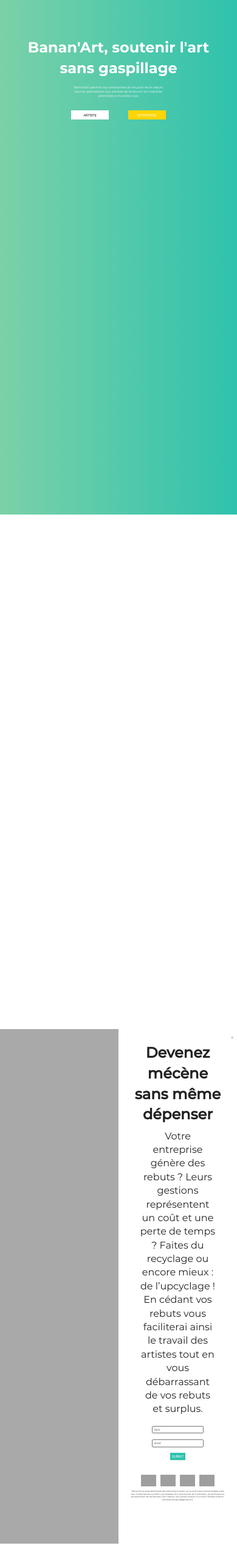
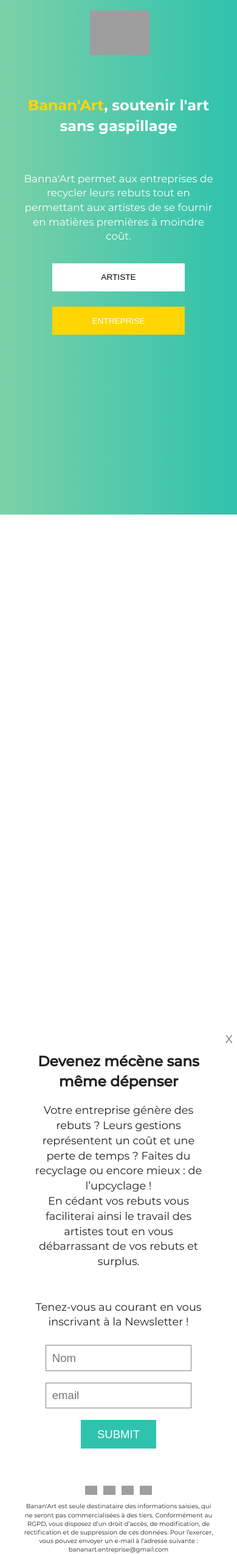
Before and after one commit to Horizon-CompetB3/horizon-Firstlanding-page, a PHP site: page / in a window 390 px wide. Shown: the whole page at 61% size. Run offline with PHP 8.4, Linux system fonts and the light colour scheme; grey boxes are pictures that could not be loaded.

Commit message:
css responsive

```diff
--- a/src/css/main.css
+++ b/src/css/main.css
@@ -57,6 +57,10 @@ section {
 
 }
 
+span {
+    color: #FFD503;
+}
+
 .btn-first {
   background: transparent;
   border: 0 solid black;
@@ -91,7 +95,12 @@ section {
     color: #fff;
 }
 
-
+.logo-bananart img {
+    width: 7%;
+    position: absolute;
+    top:2%;
+    left:2%;
+}
 
 
 /* MODAL ENTREPRISE + ARTISTE */
@@ -121,19 +130,21 @@ section {
   width: 80%;
   margin: auto;
   text-align: center;
+  margin-top: 2%;
 }
 
 .div-description {
     margin: auto;
-    margin-top: 5%;
-    width: 80%;
+    margin-top: 7%;
+    width: 90%;
+    font-size: 2.2vh;
 }
 
 .submit {
   background: #2FC2AD;
   border: 0 solid black;
   padding: 2%;
-  font-size: 1.3vw;
+  font-size: 2.2vh;
   text-transform: uppercase;
   color: #fff;
   margin-top: 3%;
@@ -141,10 +152,11 @@ section {
 
 .input-text {
   padding: 1%;
-  font-size: 1.2vw;
+  font-size: 2.2vh;
   color: #000;
   width: 50%;
   margin: 1%;
+  border: 1px grey solid;
 }
 
 .formulaire {
@@ -186,7 +198,7 @@ section {
   width: 40%;
   margin: auto;
   margin-top: 3%;
-
+  font-size: 1.5vw;
 }
 
 
@@ -205,13 +217,119 @@ section {
 }
 
 .icon-reseaux {
-    width: 25px;
+    width: 20px;
     margin: 1%;
 }
 
 .little-text {
   width: 100%;
-  font-size: 0.8vw;
+  font-size: 1.4vh;
   margin: auto;
+  margin-top: 1%;
+}
+
+
+
+
+
+@media only screen and (max-width: 600px) {
+
+
+.logo-bananart img {
+    width: 25%;
+    position: absolute;
+    top:2%;
+    left:38%;
+}
+
+.titre {
+  margin-top: 40%;
+}
+
+
+.btn-first {
+  background: transparent;
+  border: 0 solid black;
+  padding: 5%;
+  font-size: 3.5vw;
+  text-transform: uppercase;
+  width: 70%;
+  margin: 4%;
+
+}
+#cont-btn {
+  width: 80%;
+  margin: auto;
+  margin-top: 5%;
+  display: flex;
+  justify-content: space-between;
+  flex-direction: column;
+  align-items: center;
+
+}
+#cont-intro-text p {
+  font-size: 2vh;
+}
+
+
+h2 {
+  font-size: 6vw;
+}
+
+#cont-intro-text {
+  width: 80%;
+  margin: auto;
+  margin-top: 15%;
+  font-size: 1.5vw;
+}
+
+
+.div-photo {
+  width: 0%;
+}
+
+.div-content {
+  height: 100%;
+  width: 100%;
+}
+
+.div-description {
+    margin-top: 6%;
+    width: 90%;
+    font-size: 2.1vh;
+}
+
+.input-text {
+  padding: 3%;
+  font-size: 2.2vh;
+  color: #000;
+  width: 70%;
+  margin: 3%;
+  border: 1px grey solid;
+}
+
+.submit {
+  padding: 4%;
+  font-size: 2.2vh;
+  text-transform: uppercase;
+  color: #fff;
+  margin-top: 3%;
+  width: 40%;
+}
+
+.reseaux {
+  margin-top: 18%;
+}
+
+
+.little-text {
+  width: 100%;
+  font-size: 1.2vh;
   margin-top: 3%;
 }
+
+.close {
+font-size: 2.2vh;
+}
+
+}
--- a/src/index.html
+++ b/src/index.html
@@ -14,8 +14,8 @@
 <body>
 <section id="section-first">
   <header>
-    <div><img></div>
-    <div><h1>Banan'Art, soutenir l'art <br/>sans gaspillage</h1></div>
+    <div class="logo-bananart"><img src="img/logo_bananart_blanc.png"></div>
+      <div class="titre"><h1><span>Banan'Art</span>, soutenir l'art <br/>sans gaspillage</h1></div>
   </header>
   <div id="cont-intro-text">
     <p>Banna'Art permet aux entreprises de recycler leurs rebuts tout en permettant aux artistes de se fournir en matières premières à moindre coût.</p>
@@ -37,7 +37,8 @@
       <div class="div-description">
         <p>Artiste, vous fournir en matières premières vous coûtent
         cher et vous prend du temps ?<br/>
-        En récupérant des matériaux auprès des entreprises, Banan'Art  vous fournit en matières premières de toutes sortes, rapidement et à moindre coût.</p>
+        En récupérant des matériaux auprès des entreprises, Banan'Art  vous fournit en matières premières de toutes sortes, rapidement et à moindre coût.<br/><br/><br/>
+        Tenez-vous au courant en vous inscrivant à la Newsletter !</p>
       </div>
         <div class="formulaire">
       <input class="input-text" placeholder="Nom" type="text"></br>
@@ -70,7 +71,8 @@
         <p>Votre entreprise génère des rebuts ?
         Leurs gestions représentent un coût et une perte de temps ?
         Faites du recyclage ou encore mieux : de l’upcyclage !<br/>
-        En cédant vos rebuts vous faciliterai ainsi le travail des artistes tout en vous débarrassant de vos rebuts et surplus. </p>
+        En cédant vos rebuts vous faciliterai ainsi le travail des artistes tout en vous débarrassant de vos rebuts et surplus.<br/><br/><br/>
+        Tenez-vous au courant en vous inscrivant à la Newsletter !</p>
       </div>
       <div class="formulaire">
       <input class="input-text" placeholder="Nom" type="text"></br>
```
